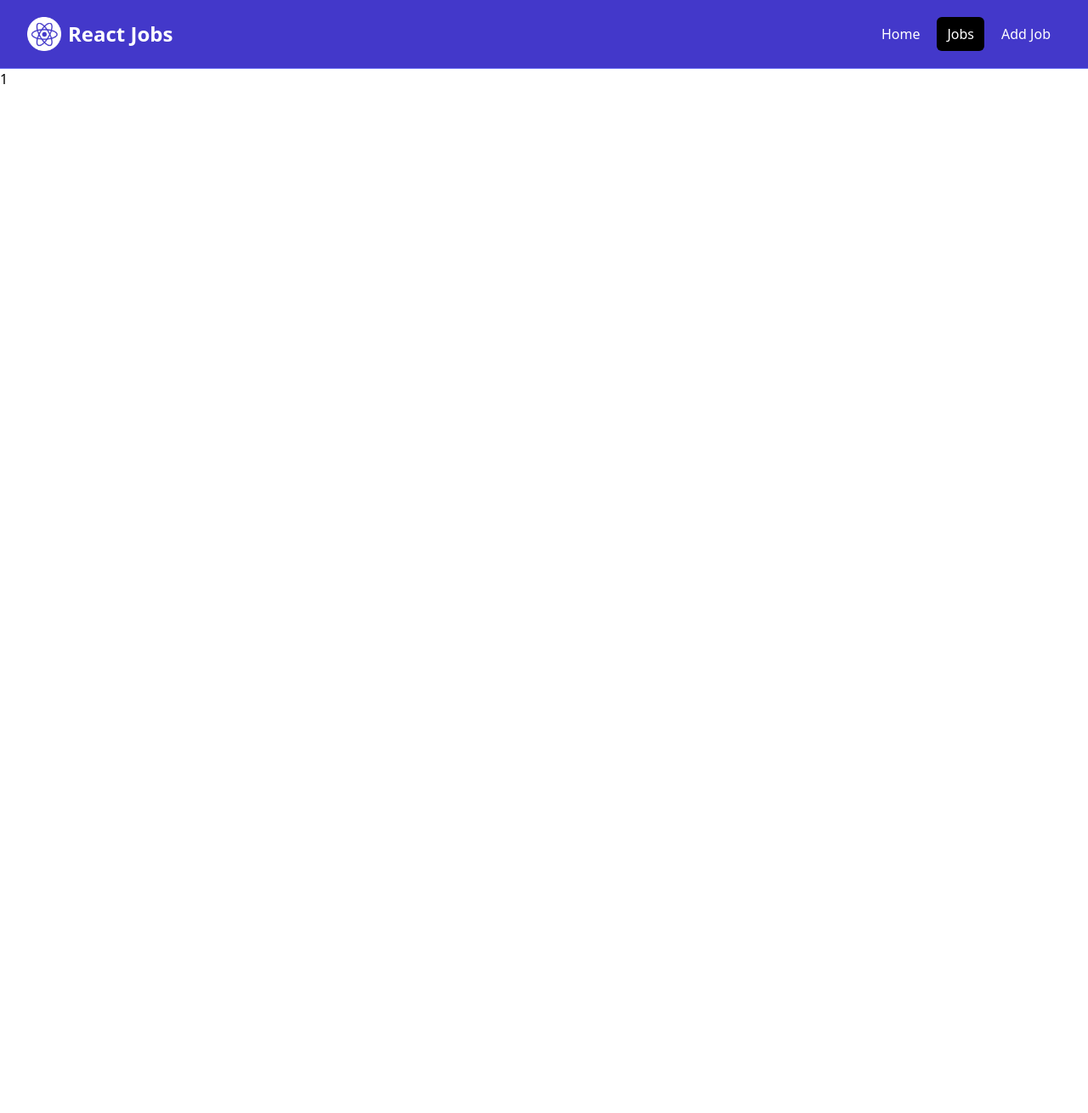
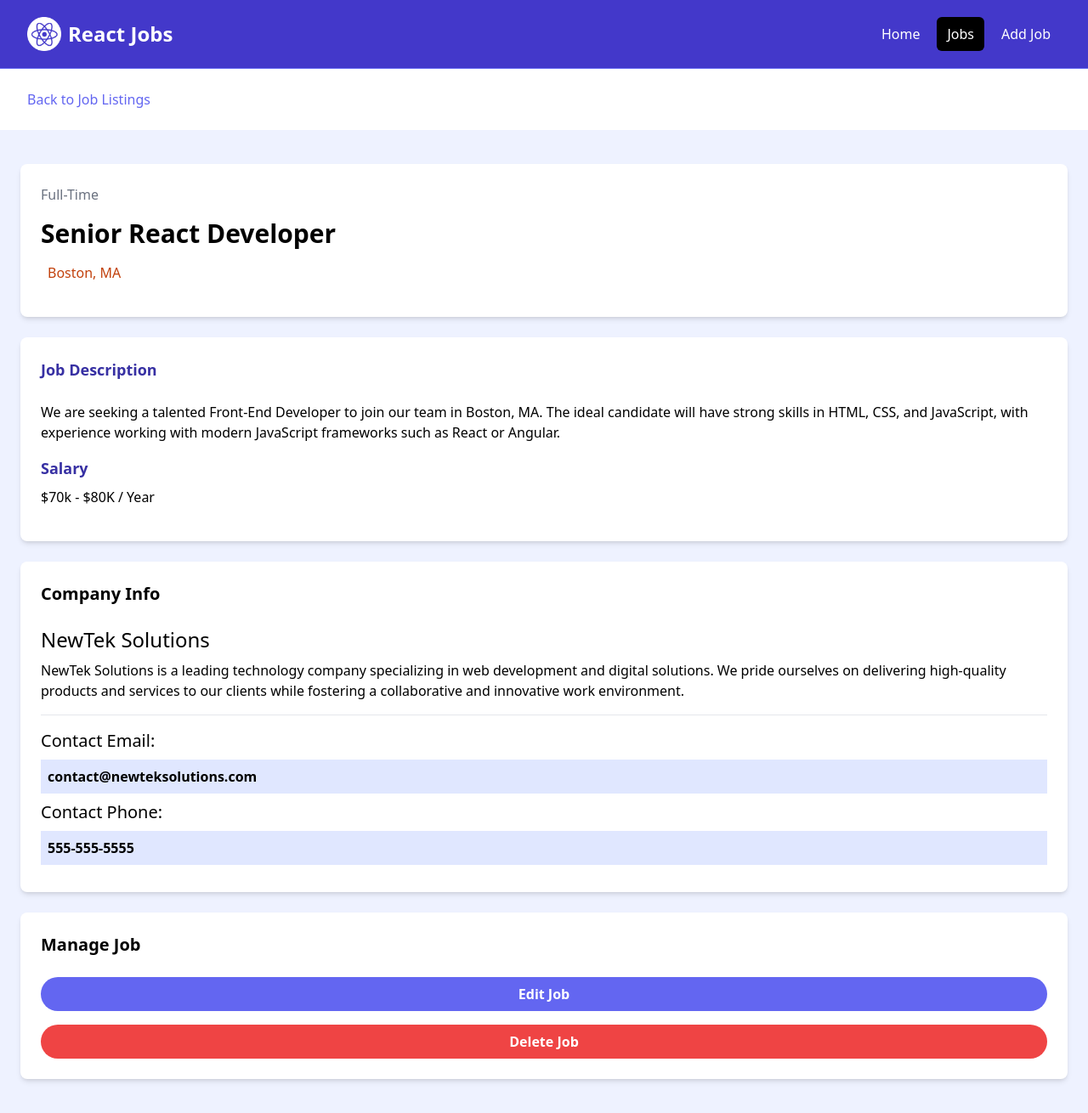
Before and after one commit to Jaspreet-Nijjar/react-job-board, a React (Vite) app: page /jobs/1 in a window 1280 px wide. Shown: the whole page at 85% size. Before the commit the page ends 800 px from the top, so only its background shows below. Built offline with nearby package versions, Linux system fonts and the light colour scheme; data requests are answered from the project's data file.

Commit message:
added content for the JobPage

```diff
--- a/src/pages/JobPage.tsx
+++ b/src/pages/JobPage.tsx
@@ -1,9 +1,105 @@
-import { useParams } from 'react-router-dom';
+import { useParams, useLoaderData, Link } from 'react-router-dom';
 
 const JobPage = () => {
   const { id } = useParams();
+  const job = useLoaderData();
 
-  return <div>{id}</div>;
+  return (
+    <>
+      <section>
+        <div className="container m-auto py-6 px-6">
+          <Link
+            to="/jobs"
+            className="text-indigo-500 hover:text-indigo-600 flex items-center"
+          >
+            <i className="fas fa-arrow-left mr-2"></i> Back to Job Listings
+          </Link>
+        </div>
+      </section>
+
+      <section className="bg-indigo-50">
+        <div className="container m-auto py-10 px-6">
+          <div className="grid grid-cols-1 md:grid-cols-70/30 w-full gap-6">
+            <main>
+              <div className="bg-white p-6 rounded-lg shadow-md text-center md:text-left">
+                <div className="text-gray-500 mb-4">Full-Time</div>
+                <h1 className="text-3xl font-bold mb-4">
+                  Senior React Developer
+                </h1>
+                <div className="text-gray-500 mb-4 flex align-middle justify-center md:justify-start">
+                  <i className="fa-solid fa-location-dot text-lg text-orange-700 mr-2"></i>
+                  <p className="text-orange-700">Boston, MA</p>
+                </div>
+              </div>
+
+              <div className="bg-white p-6 rounded-lg shadow-md mt-6">
+                <h3 className="text-indigo-800 text-lg font-bold mb-6">
+                  Job Description
+                </h3>
+
+                <p className="mb-4">
+                  We are seeking a talented Front-End Developer to join our team
+                  in Boston, MA. The ideal candidate will have strong skills in
+                  HTML, CSS, and JavaScript, with experience working with modern
+                  JavaScript frameworks such as React or Angular.
+                </p>
+
+                <h3 className="text-indigo-800 text-lg font-bold mb-2">
+                  Salary
+                </h3>
+
+                <p className="mb-4">$70k - $80K / Year</p>
+              </div>
+            </main>
+
+            {/* <!-- Sidebar --> */}
+            <aside>
+              {/* <!-- Company Info --> */}
+              <div className="bg-white p-6 rounded-lg shadow-md">
+                <h3 className="text-xl font-bold mb-6">Company Info</h3>
+
+                <h2 className="text-2xl">NewTek Solutions</h2>
+
+                <p className="my-2">
+                  NewTek Solutions is a leading technology company specializing
+                  in web development and digital solutions. We pride ourselves
+                  on delivering high-quality products and services to our
+                  clients while fostering a collaborative and innovative work
+                  environment.
+                </p>
+
+                <hr className="my-4" />
+
+                <h3 className="text-xl">Contact Email:</h3>
+
+                <p className="my-2 bg-indigo-100 p-2 font-bold">
+                  contact@newteksolutions.com
+                </p>
+
+                <h3 className="text-xl">Contact Phone:</h3>
+
+                <p className="my-2 bg-indigo-100 p-2 font-bold">555-555-5555</p>
+              </div>
+
+              {/* <!-- Manage --> */}
+              <div className="bg-white p-6 rounded-lg shadow-md mt-6">
+                <h3 className="text-xl font-bold mb-6">Manage Job</h3>
+                <Link
+                  to="/add-job"
+                  className="bg-indigo-500 hover:bg-indigo-600 text-white text-center font-bold py-2 px-4 rounded-full w-full focus:outline-none focus:shadow-outline mt-4 block"
+                >
+                  Edit Job
+                </Link>
+                <button className="bg-red-500 hover:bg-red-600 text-white font-bold py-2 px-4 rounded-full w-full focus:outline-none focus:shadow-outline mt-4 block">
+                  Delete Job
+                </button>
+              </div>
+            </aside>
+          </div>
+        </div>
+      </section>
+    </>
+  );
 };
 
 const jobLoader = async ({ params }) => {
```
